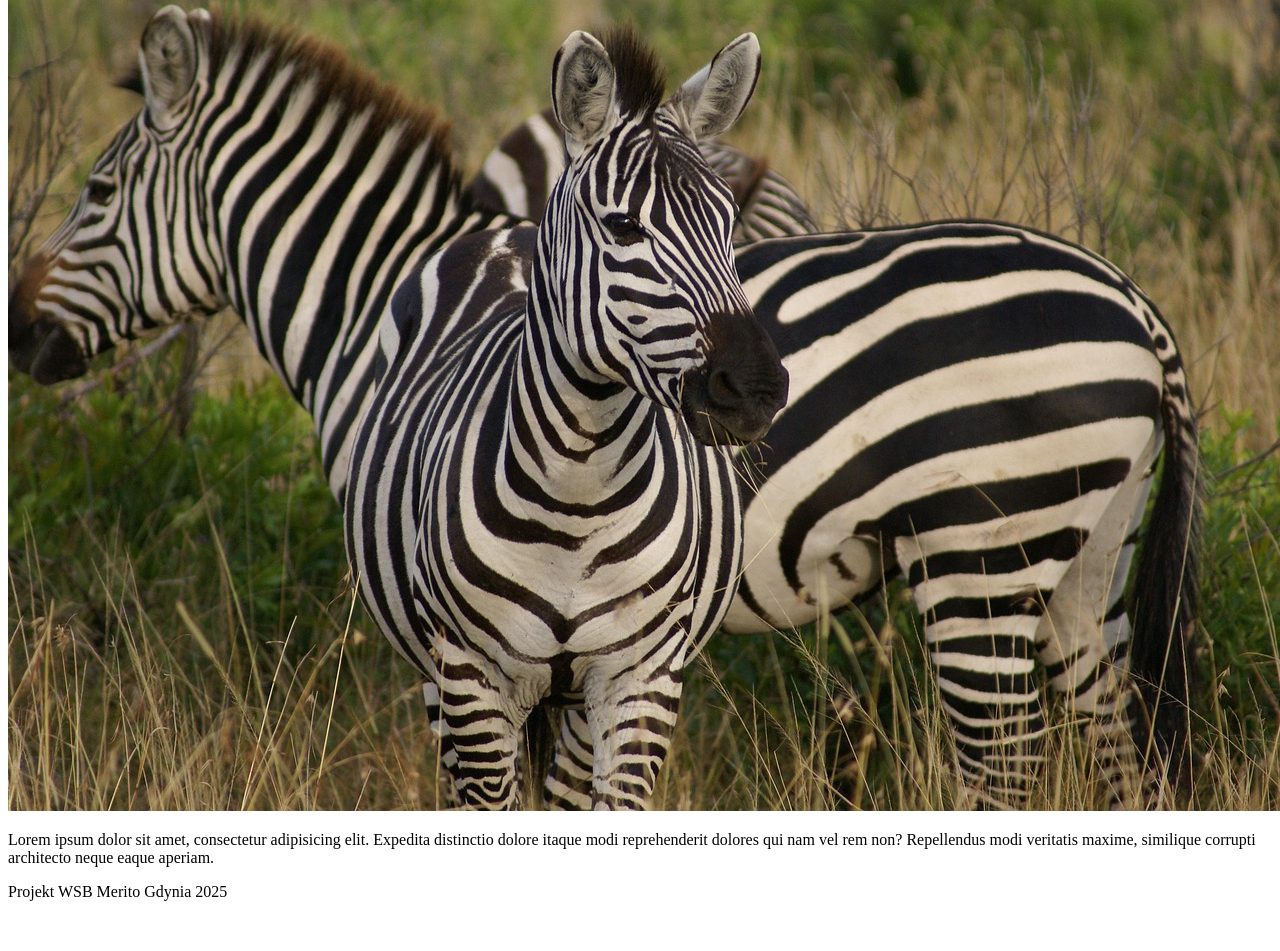
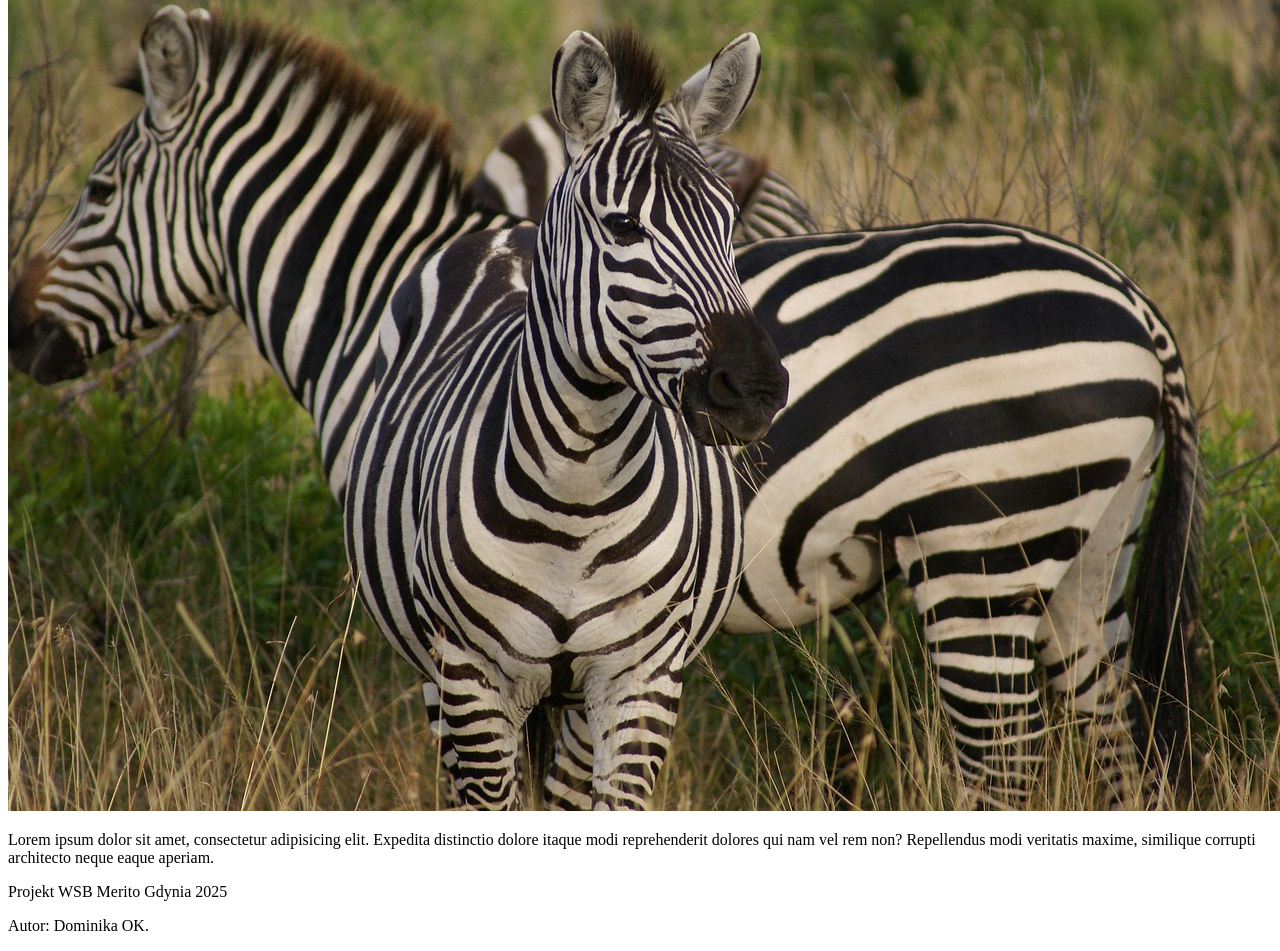
Before and after one commit to Dolcia4806/GitHub, a plain HTML site: page index.html in a window 1280 px wide. Shown: the part 167-1118 px from the top of the page. Before the commit the page ends 1084 px from the top, so only its background shows below. Drawn offline with Linux system fonts and the light colour scheme.

Commit message:
Dodaj autora strony

```diff
--- a/index.html
+++ b/index.html
@@ -18,6 +18,7 @@
     </main>
     <footer>
         <p> Projekt WSB Merito Gdynia 2025 </p>
+        <p>Autor: Dominika OK.</p>
     </footer>
 </body>
 </html>
```
